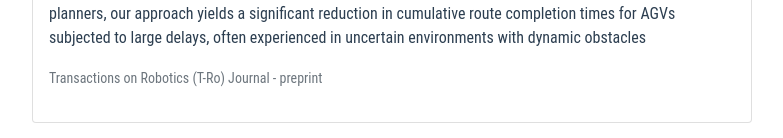
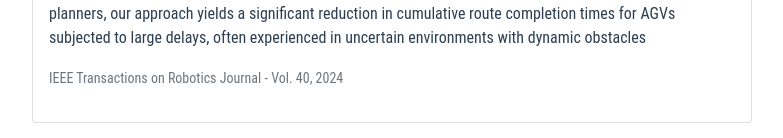
Before and after one commit to alexberndt/cv, a Vue app: page /projects in a window 1280 px wide. Shown: the part 1189-1327 px from the top of the page, without its empty margins (248-1031 px from the left). Built offline with nearby package versions, Linux system fonts and the light colour scheme.

Commit message:
chore: add TRo article details

```diff
--- a/src/views/Projects.vue
+++ b/src/views/Projects.vue
@@ -37,7 +37,7 @@
                 When compared to the state-of-the-art MAPF planners, our approach yields a
                 significant reduction in cumulative route completion times for AGVs subjected
                 to large delays, often experienced in uncertain environments with dynamic obstacles"
-      conference="Transactions on Robotics (T-Ro) Journal - preprint"
+      conference="IEEE Transactions on Robotics Journal - Vol. 40, 2024"
       source_image="IMG_3747.jpg"
     />
 
```
